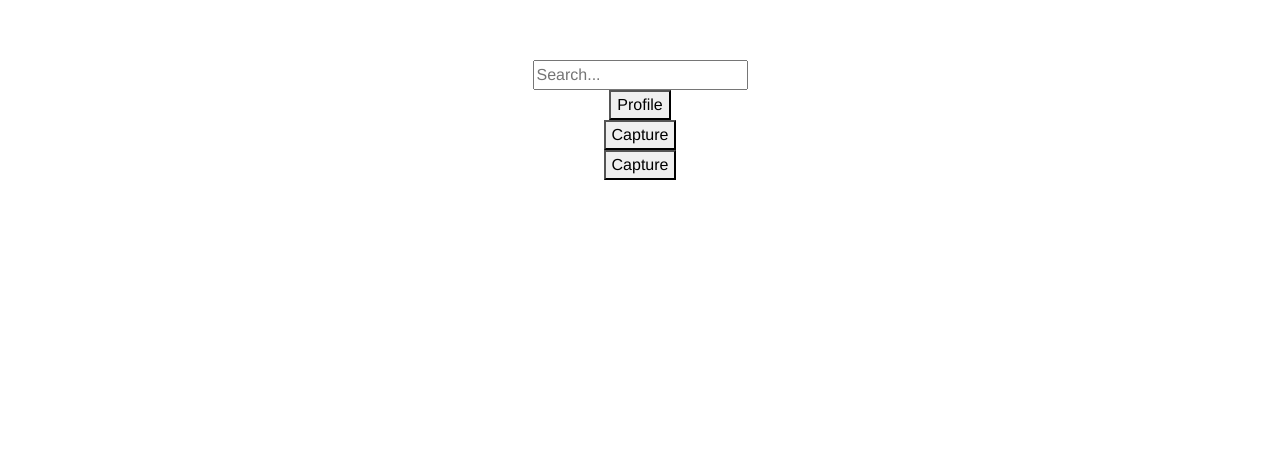
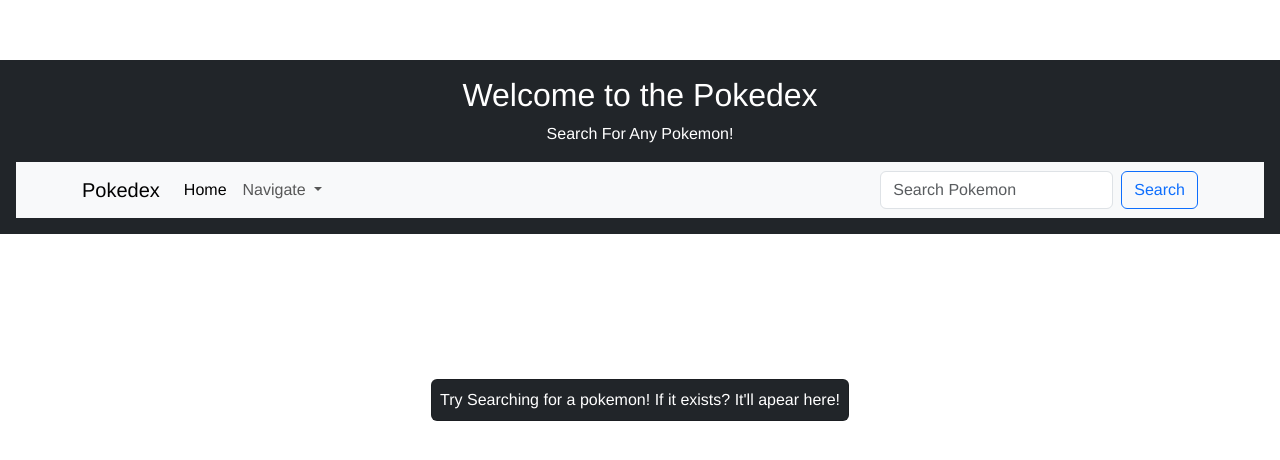
Before and after one commit to Henrik005/poke-dex-project-vue, a Vue app: page /main in a window 1280 px wide. Shown: the top 460 px of the page. Built offline with nearby package versions, Linux system fonts and the light colour scheme.

Commit message:
Changed around HTML and CSS to use bootstrap

```diff
--- a/src/components/ApiTest.vue
+++ b/src/components/ApiTest.vue
@@ -1,6 +1,6 @@
 
 <template>
-  <div bg-dark class="p-3 mb-2 bg-dark text-white" style="height: 100vh; width: 100vw;">
+  <div bg-dark class="scale p-3 mb-2 bg-dark text-white">
 
     <h2 class="text-center user-select-none">Welcome to the Pokedex</h2>
     <p class="text-center user-select-none">Explore the world of Pokemon!</p>
@@ -42,3 +42,9 @@
 <script setup>
 
 </script>
+<style scoped>
+.scale{
+  height: 100vh;
+  width: 100vw;
+}
+</style>
--- a/src/components/MainPage.vue
+++ b/src/components/MainPage.vue
@@ -1,28 +1,76 @@
 <template>
 
-    <div class="home-container">
-      <form @submit.prevent="summonCreatures">
-      <div class="search-bar">
-        <input type="text" placeholder="Search..." v-model="searchQuery" />
+    <div bg-dark class=" p-3 mb-2 bg-dark text-white">
+
+    <h2 class="text-center user-select-none">Welcome to the Pokedex</h2>
+    <p class="text-center user-select-none">Search For Any Pokemon!</p>
+  <nav class="navbar navbar-expand-lg bg-body-tertiary">
+  <div class="container">
+    <a class="navbar-brand user-select-none" href="#">Pokedex</a>
+    <button class="navbar-toggler" type="button"
+      data-bs-toggle="collapse"
+      data-bs-target="#navbarSupportedContent"
+      aria-controls="navbarSupportedContent"
+      aria-expanded="false"
+      aria-label="Toggle navigation">
+      <span class="navbar-toggler-icon"></span>
+    </button>
+    <div class="collapse navbar-collapse" id="navbarSupportedContent">
+      <ul class="navbar-nav me-auto mb-2 mb-lg-0">
+        <li class="nav-item">
+          <a class="nav-link active" aria-current="page" href="#">Home</a>
+        </li>
+
+        <li class="nav-item dropdown">
+          <a class="nav-link dropdown-toggle" href="#" role="button" data-bs-toggle="dropdown" aria-expanded="false">
+            Navigate
+          </a>
+          <ul class="dropdown-menu">
+            <li><a class="dropdown-item" href="#">Main Page</a></li>
+            <li><a v-on:click="goToProfile" class="dropdown-item" href="#">Profile Page</a></li>
+            <li><hr class="dropdown-divider"></li>
+            <li><a v-on:click="logout" class="dropdown-item" href="#">Sign Out</a></li>
+          </ul>
+        </li>
+      </ul>
+
+      <form @submit.prevent="summonCreatures" class="d-flex" role="search">
+        <input @submit.prevent="summonCreatures"
+          v-model="searchQuery"
+          class="form-control me-2"
+          type="search"
+          placeholder="Search Pokemon"
+          aria-label="Search"/>
+        <button @click="summonCreatures" class="btn btn-light btn-outline-primary" type="submit">Search</button>
+      </form>
+    </div>
+  </div>
+</nav>
+   </div>
+
+<div v-if="pokemon" class="form card bg-dark text-white position-absolute top-50 start-50 translate-middle col-12 col-sm-8 col-md-6 col-lg-4">
+      <div class="card-body">
+        <h5 class="card-title text-capitalize">{{ pokemon.name }}</h5>
+        <p class="card-text">
+           <strong>Types:</strong> {{ pokemon.types.join(',') }}<br>
+          <strong>Locations:</strong> {{ pokemon.locations.join(', ') }}
+        </p>
+        <div class="capture-button">
+        <button @click="capturePokemon"
+         class="btn btn-light btn-outline-success p-2 ">
+         Capture
+        </button>
       </div>
-      </form>
-
-      <div class="profile-button">
-        <button @click="goToProfile">Profile</button>
       </div>
+    </div>
 
 
-      <div class="scrollable-text">
-        <p v-for="(line, index) in linesOfText" :key="index">{{ line  }}</p>
-        <div class="capture-button">
-        <button @click="capturePokemon">Capture</button>
-      </div>
-      </div>
 
-      <div class="capture-button">
-        <button @click="capturePokemon">Capture</button>
-      </div>
-    </div>
+ <div v-if="!pokemon" class="card text-dark position-absolute top-50 start-50 translate-middle bg-dark text-white p-2">
+ Try Searching for a pokemon! If it exists? It'll apear here!
+ </div>
+
+
 
   </template>
 
@@ -32,7 +80,6 @@
   import {jwtDecode} from 'jwt-decode';
   import axios from 'axios';
   const router = useRouter()
-  const linesOfText = ref([])
   const searchQuery = ref('')
   const pokemon = ref(null)
   const decoded = ref({})
@@ -40,10 +87,15 @@
   const goToProfile = () => {
   router.push('/profile')
 }
+const logout = () => {
+  localStorage.removeItem('token');
+  router.push('/logIn');
+}
  function updateDecoded() {
     const token = localStorage.getItem('token');
     if (token) {
       try {
+
         decoded.value = jwtDecode(token);
       } catch (error) {
         console.error('Invalid token:', error);
@@ -78,10 +130,7 @@
       locations
     }
 
-    linesOfText.value = []
-    linesOfText.value.push(`Name: ${pokemon.value.name}`)
-    linesOfText.value.push(`Types: ${pokemon.value.types.join(', ')}`)
-    linesOfText.value.push(`Locations: ${pokemon.value.locations.join(', ')}`)
+
   }
   catch (error) {
     alert('Incorrect Name Or Pokemon Does Not Exist');
@@ -100,8 +149,6 @@
     return;
   }
   try {
-    console.log('Decoded:', decoded.value);
-    console.log('TrainerID:', decoded.value.ID);
     await axios.post('http://localhost:3000/api/capturePokemon', {
       PokemonNAME: pokemon.value.name,
       PokemonTYPE: pokemon.value.types,
@@ -109,17 +156,20 @@
       TrainerID: decoded.value.ID
 
     });
-    alert(`Pokemon Captured!!!`);
-    linesOfText.value = [];
-    pokemon.value = null;
+    pokemon.value = null; // Clear the captured Pokemon from the view
   } catch (error) {
     alert('Error capturing Pokemon');
     console.error(error);
+
   }
+
 }
 
   </script>
 
   <style scoped>
-
+  .cardScale{
+  height: 20vh;
+  width: 20vw;
+}
   </style>
--- a/src/components/ProfilePage.vue
+++ b/src/components/ProfilePage.vue
@@ -1,34 +1,88 @@
 <template>
+  <div bg-dark class=" p-3 mb-2 bg-dark text-white">
+
+    <h2 class="text-center user-select-none">Your Profile</h2>
+    <h5 class="text-center user-select-none">Username: {{decoded.USERNAME}}</h5>
+    <h5 class="text-center user-select-none">Email: {{decoded.EMAIL}}</h5>
+  <nav class="navbar navbar-expand-lg bg-body-tertiary">
+  <div class="container">
+    <a class="navbar-brand user-select-none" href="#">Pokedex</a>
+    <button class="navbar-toggler" type="button" data-bs-toggle="collapse" data-bs-target="#navbarSupportedContent" aria-controls="navbarSupportedContent" aria-expanded="false" aria-label="Toggle navigation">
+      <span class="navbar-toggler-icon"></span>
+    </button>
+    <div class="collapse navbar-collapse" id="navbarSupportedContent">
+      <ul class="navbar-nav me-auto mb-2 mb-lg-0">
+        <li class="nav-item">
+          <a v-on:click="goToMain" class="nav-link active" aria-current="page" href="#">Home</a>
+        </li>
+
+        <li class="nav-item dropdown">
+          <a class="nav-link dropdown-toggle" href="#" role="button" data-bs-toggle="dropdown" aria-expanded="false">
+            Navigate
+          </a>
+          <ul class="dropdown-menu">
+            <li><a v-on:click="goToMain" class="dropdown-item" href="#">Main Page</a></li>
+            <li><a v-on:click="goToProfile" class="dropdown-item" href="#">Profile Page</a></li>
+            <li><hr class="dropdown-divider"></li>
+            <li><a v-on:click="logout" class="dropdown-item" href="#">Sign Out</a></li>
+          </ul>
+        </li>
+      </ul>
+      <form @submit.prevent="summonCreatures" class="d-flex" role="search">
+
+      </form>
+    </div>
+  </div>
+</nav>
+
+   </div>
   <div class="profile-page">
-    <button class="logout-btn" @click="logout">Log Out</button>
-    <h1>My Profile</h1>
-
-    <div class="profile-info">
-      <div class="info-item"><strong>Email:</strong> {{ decoded.EMAIL }}</div>
-      <div class="info-item"><strong>Username:</strong> {{ decoded.USERNAME }}</div>
+    <div v-if="!capturedPokemon.length"
+     class=" text-dark position-absolute top-50 start-50 translate-middle card bg-dark text-white col-12 col-sm-8 col-md-6 col-lg-4 p-3">
+      <h5 class="card-title">Here you will see your Captured Pokemon!</h5>
+      <p class="card-text">Search for a Pokemon on the main page and capture it, then click the button bellow!</p>
+    <button @click="retrievePokemon" class="btn btn-light btn-outline-success p-2">Show Captured Pokemon</button>
     </div>
 
-    <div class="pokemon-list">
-      <div v-for="(capturedPokes, index) in capturedPokemon" :key="index" class="pokemon-card">
-        <h3>{{ capturedPokes.PokemonNAME }}</h3>
-        <p>Type: {{ capturedPokes.PokemonTYPE }}</p>
-        <p>Location: {{ capturedPokes.PokemonLOCATIONS }}</p>
+    </div>
+
+    <div class="container">
+    <div class="row">
+    <div v-for="(capturedPokes, index) in capturedPokemon" :key="index"
+     class=" col-12 col-sm-6 col-md-4 mb-4 card bg-dark text-white border h-100">
+      <div class="card-body">
+        <h5 class="card-title text-capitalize">{{ capturedPokes.PokemonNAME }}</h5>
+        <p class="card-text  collapse" :id="'pokemonInfo'+ index">
+           <strong>Types:</strong> {{ capturedPokes.PokemonTYPE }}<br>
+          <strong>Locations:</strong> {{ capturedPokes.PokemonLOCATIONS }}
+        </p>
+        <button class="btn btn-primary"
+          type="button"
+          data-bs-toggle="collapse"
+          :data-bs-target="'#pokemonInfo' + index"
+          aria-expanded="false"
+          :aria-controls="'pokemonInfo' + index">
+          Pokemon Info
+        </button>
       </div>
     </div>
-
-    <div class="retrieve-btn-container">
-      <button @click="retrievePokemon" class="retrieve-btn">Retrieve Pokémon</button>
+    <div>
+      <button @click="emptyPokemon" v-if="capturedPokemon.length" class="btn btn-light btn-outline-danger p-2">Hide Captured Pokemon</button>
+    </div>
     </div>
   </div>
+
+
 </template>
 
 <script setup>
 import {jwtDecode} from 'jwt-decode';
-import { ref, onMounted } from 'vue'
-import { useRouter } from 'vue-router'
+import { ref, onMounted, watch } from 'vue'
+import { useRouter, useRoute } from 'vue-router'
 import axios from 'axios';
 
 const router = useRouter();
+const route = useRoute();
 const decoded = ref({});
 const capturedPokemon = ref([]);
 
@@ -48,6 +102,13 @@
  onMounted(() => {
    updateDecoded();
  });
+
+ watch(
+  () => route.fullPath,
+  () => {
+    updateDecoded();
+  }
+);
 
  window.addEventListener('storage', (event) => {
    if (event.key === 'token') {
@@ -69,13 +130,22 @@
     console.error('Error retrieving Pokémon:', error);
   }
 }
-
+const emptyPokemon = () => {
+  capturedPokemon.value = [];
+}
 const logout = () => {
   localStorage.removeItem('token');
   router.push('/logIn');
 }
+
+const goToMain = () => {
+  router.push('/main');
+}
 </script>
 
 <style scoped>
-
+.cardScale{
+  height: 20vh;
+  width: 20vw;
+}
 </style>
--- a/src/components/RegisterPage.vue
+++ b/src/components/RegisterPage.vue
@@ -1,6 +1,6 @@
 <template>
     <div class="container d-flex justify-content-center align-items-center vh-150">
-      <div class="border pt-5 p-5 mb-2 bg-dark text-white register-container rounded-4" style="width: 600px; height: 400px;">
+      <div class="border pt-5 p-5 mb-2 bg-dark text-white register-container rounded-4">
       <h2 class="user-select-none">Please Enter Your Details Bellow</h2>
       <form @submit.prevent="createUser">
         <div>
@@ -12,11 +12,11 @@
       </div>
 
         <div>
-        <input type="text" class="form-control m-2" placeholder="Password" aria-label="Password" aria-describedby="Password" v-model="password" required />
+        <input type="Password" class="form-control m-2" placeholder="Password" aria-label="Password" aria-describedby="Password" v-model="password" required />
       </div>
 
         <div>
-        <input type="text" class="form-control m-2" placeholder="Confirm Password" aria-label="Confirm Password" aria-describedby="basic-addon1" v-model="confirmPassword" required />
+        <input type="Password" class="form-control m-2" placeholder="Confirm Password" aria-label="Confirm Password" aria-describedby="basic-addon1" v-model="confirmPassword" required />
       </div>
 
         <button type="submit" class ="btn btn-light btn-outline-success m-2">Register</button>
```
Also changed, not shown: src/components/LogInPage.vue (+4 -4 lines).
